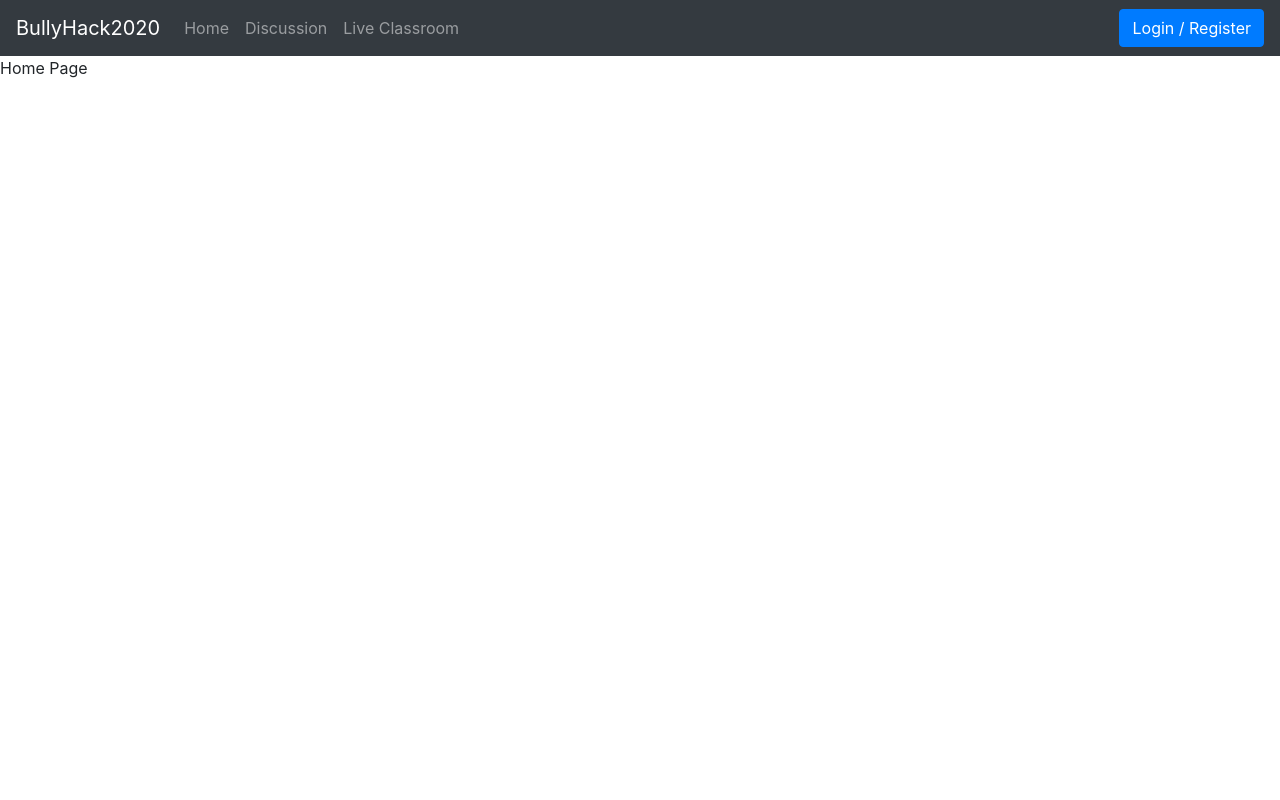
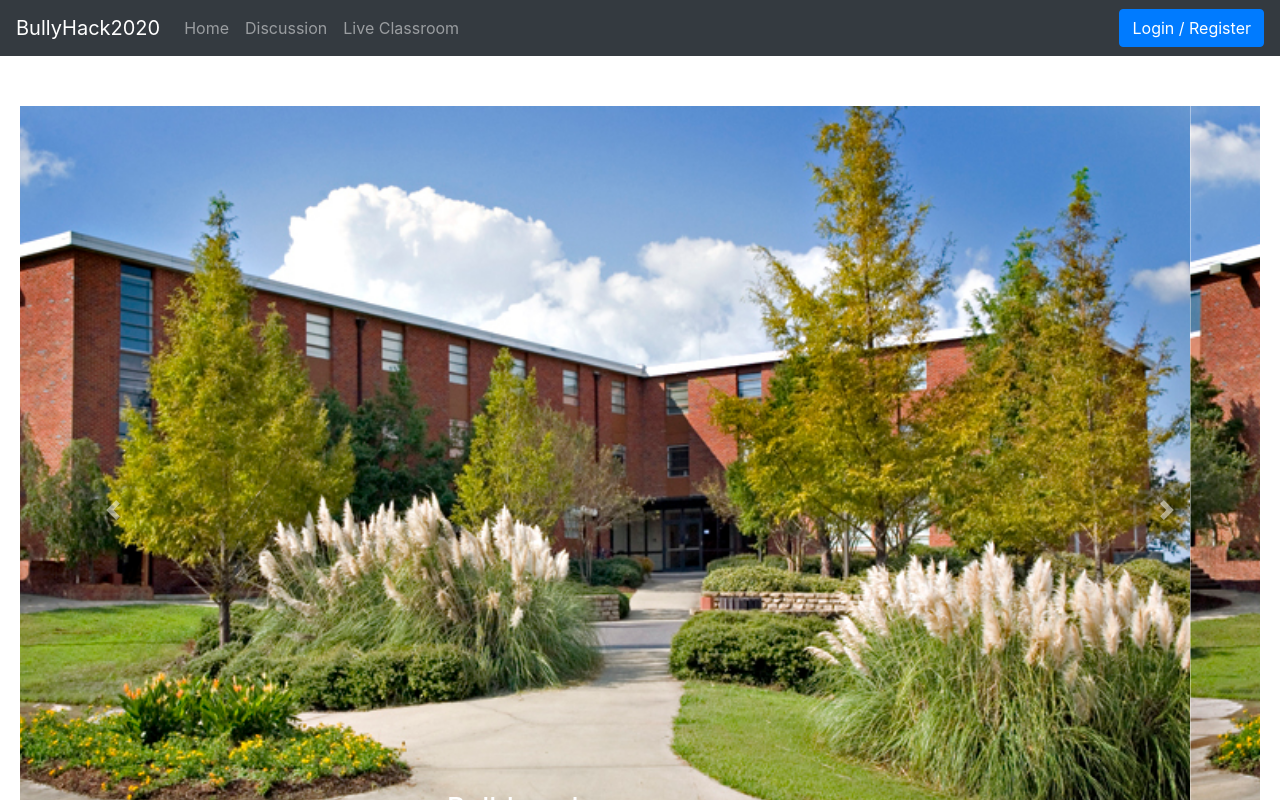
Before and after one commit to JustinASmith/BullyHack2020, a React (Create React App) app in the folder client/: page / in a window 1280 px wide. Shown: the top 800 px of the page. Built offline with nearby package versions, Linux system fonts and the light colour scheme.

Commit message:
Changes to home page

```diff
--- /dev/null
+++ b/client/src/components/HomePage.css
@@ -0,0 +1,11 @@
+.HomeCarousel{
+    padding-top: 50px;
+    padding-right: 20px;
+    padding-bottom: 80px;
+    padding-left: 20px;
+}
+
+.imgSettings{
+height:800px;
+width:600px;
+}
--- a/client/src/components/HomePage.js
+++ b/client/src/components/HomePage.js
@@ -1,10 +1,53 @@
 import React from 'react'
+import Carousel from 'react-bootstrap/Carousel'
+import butlerhall from'../Assets/img/butlerHall.jpg'
+import "./HomePage.css"
+
+
 
 export default function HomePage() {
 
     return (
-        <>
-            <p>Home Page</p>
-        </>
+
+
+    <div class="HomeCarousel">
+        <Carousel>
+            <Carousel.Item>
+                <img class="imgSettings"
+                className="d-block w-100"
+                src={butlerhall}
+                alt="First slide"
+                />
+                <Carousel.Caption>
+                <h3>Bulldog classroom</h3>
+                <p>hello there</p>
+                </Carousel.Caption>
+            </Carousel.Item>
+            <Carousel.Item>
+                <img
+                className="d-block w-100"
+                src={butlerhall}
+                alt="Second slide"
+                />
+
+                <Carousel.Caption>
+                <h3>second</h3>
+                <p>this the second </p>
+                </Carousel.Caption>
+            </Carousel.Item>
+            <Carousel.Item>
+                <img
+                className="d-block w-100"
+                src={butlerhall}
+                alt="Third slide"
+                />
+
+                <Carousel.Caption>
+                <h3>Third slide label</h3>
+                <p>third</p>
+                </Carousel.Caption>
+            </Carousel.Item>
+        </Carousel>
+    </div>
     )
 }
```
Also changed, not shown: client/src/Assets/img/butlerHall.jpg (added).
